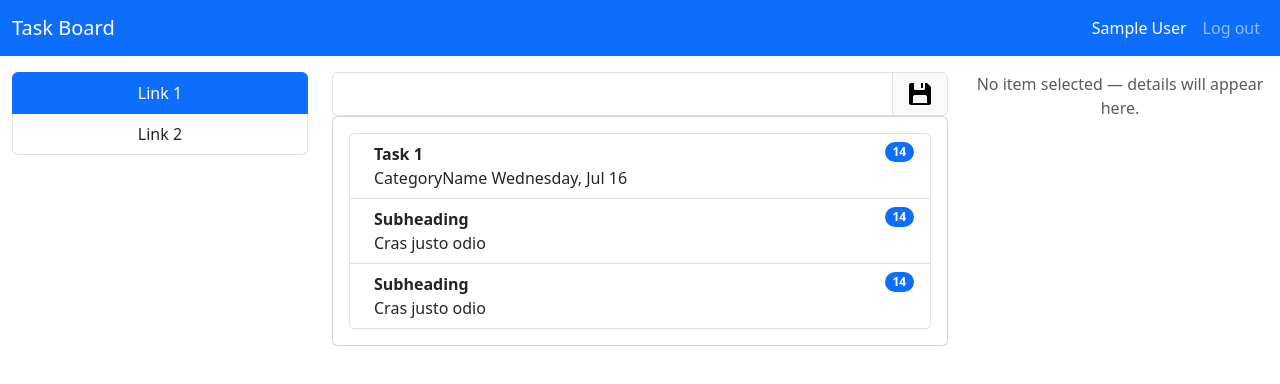
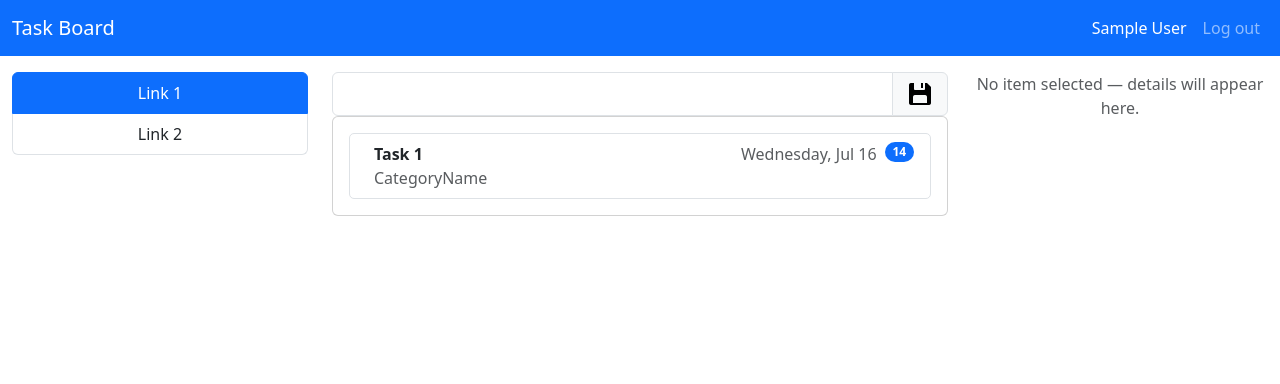
Before and after one commit to Ritesh16/TaskBoard, a React (Vite) app in the folder TaskBoard.Web/: page /home in a window 1280 px wide. Shown: the top 384 px of the page. Built offline with nearby package versions, Linux system fonts and the light colour scheme; sample sign-in values are in the browser's storage.

Commit message:
Creating user home with new components

```diff
--- a/TaskBoard.Web/src/features/account/Login.tsx
+++ b/TaskBoard.Web/src/features/account/Login.tsx
@@ -69,6 +69,7 @@ export default function Login() {
                     className="mb-3"
                   >
                     <Form.Control
+                      type="password"
                       {...register("password")}
                       isInvalid={!!errors.password}
                       size="lg"
--- a/TaskBoard.Web/src/features/home/UserHome.tsx
+++ b/TaskBoard.Web/src/features/home/UserHome.tsx
@@ -1,21 +1,13 @@
-import { Badge, Button, Card, Col, Form, InputGroup, ListGroup, Row, Tab } from 'react-bootstrap';
-import logo from '../../assets/save.png';
-import { useState, type ChangeEvent, type FormEvent } from 'react';
+import { Col, Row, Tab, ListGroup } from 'react-bootstrap';
+import { useState } from 'react';
+import AddTask from '../task/AddTask';
+import TaskList from '../task/TaskList';
+import TaskDetail from '../task/TaskDetail';
 
 export default function UserHome() {
-    const [value, setValue] = useState<string>('');
+    //const [value, setValue] = useState<string>('');
     const [activeKey, setActiveKey] = useState<string>('#link1');
     const [section3Data, setSection3Data] = useState<string | null>(null);
-
-    const handleSubmit = (e: FormEvent<HTMLFormElement>) => {
-        e.preventDefault();
-        console.log('Submitted:', value);
-        setValue('');
-    };
-
-    const handleChange = (e: ChangeEvent<HTMLInputElement>) => {
-        setValue(e.target.value);
-    };
 
     const loadTask = (taskId: string) => {
         // load details into section-3
@@ -50,92 +42,22 @@ export default function UserHome() {
                     <Col sm={6}>
                         <Tab.Content>
                             <Tab.Pane eventKey="#link1">
-                                <Form onSubmit={handleSubmit}>
-                                    <Form.Group as={Col} controlId="validationCustomUsername">
-                                        <InputGroup hasValidation>
-                                            <Form.Control
-                                                type="text"
-                                                aria-describedby="inputGroupPrepend"
-                                                required
-                                                onChange={handleChange}
-                                            />
-                                            <InputGroup.Text id="inputGroupPrepend" style={{ cursor: 'pointer' }}>
-                                                <img src={logo} alt="Logo" onClick={(e) => {
-                                                    const form = e.currentTarget.closest('form');
-                                                    if (form) form.requestSubmit();
-                                                }} />
-                                            </InputGroup.Text>
-                                            <Form.Control.Feedback type="invalid">
-                                                Please choose a username.
-                                            </Form.Control.Feedback>
-                                        </InputGroup>
-                                    </Form.Group>
-                                </Form>
+                                <AddTask />
                                 <main className="center-wrap">
                                     <div className="center-content">
-                                        <div className="card p-3">
-                                            <ListGroup as="ol">
-                                                <ListGroup.Item
-                                                    style={{ cursor: 'pointer' }}
-                                                    as="li"
-                                                    className="d-flex justify-content-between align-items-start"
-                                                >
-                                                    <div className="ms-2 me-auto" onClick={() => loadTask('Task 1')}>
-                                                        <div className="fw-bold">Task 1</div>
-                                                        CategoryName Wednesday, Jul 16
-                                                    </div>
-                                                    <Badge bg="primary" pill>
-                                                        14
-                                                    </Badge>
-                                                </ListGroup.Item>
-                                                <ListGroup.Item
-                                                    as="li"
-                                                    className="d-flex justify-content-between align-items-start"
-                                                >
-                                                    <div className="ms-2 me-auto">
-                                                        <div className="fw-bold">Subheading</div>
-                                                        Cras justo odio
-                                                    </div>
-                                                    <Badge bg="primary" pill>
-                                                        14
-                                                    </Badge>
-                                                </ListGroup.Item>
-                                                <ListGroup.Item
-                                                    as="li"
-                                                    className="d-flex justify-content-between align-items-start"
-                                                >
-                                                    <div className="ms-2 me-auto">
-                                                        <div className="fw-bold">Subheading</div>
-                                                        Cras justo odio
-                                                    </div>
-                                                    <Badge bg="primary" pill>
-                                                        14
-                                                    </Badge>
-                                                </ListGroup.Item>
-                                            </ListGroup>
-                                        </div>
+                                        <TaskList
+                                            items={[{ id: 'Task-1', title: 'Task 1', category: 'CategoryName', date: 'Wednesday, Jul 16', count: 14 }]}
+                                            onSelect={loadTask}
+                                        />
                                     </div>
                                 </main>
-
                             </Tab.Pane>
                             <Tab.Pane eventKey="#link2">Tab pane content 2</Tab.Pane>
                         </Tab.Content>
                     </Col>
                     <Col sm={3}>
                         <div style={{ minHeight: '200px' }}>
-                            {section3Data ? (
-                                <Card>
-                                    <Card.Body>
-                                        <Card.Title>Details</Card.Title>
-                                        <Card.Text>{`Loaded: ${section3Data}`}</Card.Text>
-                                        <Button size="sm" variant="secondary" onClick={() => setSection3Data(null)}>
-                                            Clear
-                                        </Button>
-                                    </Card.Body>
-                                </Card>
-                            ) : (
-                                <div className="text-muted">No item selected — details will appear here.</div>
-                            )}
+                            <TaskDetail taskId={section3Data} onClear={() => setSection3Data(null)} />
                         </div>
                     </Col>
                 </Row>
--- /dev/null
+++ b/TaskBoard.Web/src/features/task/AddTask.tsx
@@ -0,0 +1,43 @@
+import { Form, InputGroup, Col } from "react-bootstrap";
+import logo from '../../assets/save.png';
+import { useState, type ChangeEvent, type FormEvent } from "react";
+
+export default function AddTask() {
+    const [value, setValue] = useState<string>('');
+
+     const handleSubmit = (e: FormEvent<HTMLFormElement>) => {
+            e.preventDefault();
+            console.log('Submitted:', value);
+            setValue('');
+        };
+
+        const handleChange = (e: ChangeEvent<HTMLInputElement>) => {
+            setValue(e.target.value);
+        };
+
+    return (
+        <>
+            <Form onSubmit={handleSubmit}>
+                <Form.Group as={Col} controlId="validationCustomUsername">
+                    <InputGroup hasValidation>
+                        <Form.Control
+                            type="text"
+                            aria-describedby="inputGroupPrepend"
+                            required
+                            onChange={handleChange}
+                        />
+                        <InputGroup.Text id="inputGroupPrepend" style={{ cursor: 'pointer' }}>
+                            <img src={logo} alt="Logo" onClick={(e) => {
+                                const form = e.currentTarget.closest('form');
+                                if (form) form.requestSubmit();
+                            }} />
+                        </InputGroup.Text>
+                        <Form.Control.Feedback type="invalid">
+                            Please choose a username.
+                        </Form.Control.Feedback>
+                    </InputGroup>
+                </Form.Group>
+            </Form>
+        </>
+    )
+}
--- /dev/null
+++ b/TaskBoard.Web/src/features/task/TaskDetail.tsx
@@ -0,0 +1,19 @@
+import { Card, Button } from 'react-bootstrap';
+
+export default function TaskDetail({ taskId, onClear }: { taskId: string | null; onClear: () => void }) {
+  if (!taskId) {
+    return <div className="text-muted">No item selected — details will appear here.</div>;
+  }
+
+  return (
+    <Card>
+      <Card.Body>
+        <Card.Title>Details</Card.Title>
+        <Card.Text>{`Loaded: ${taskId}`}</Card.Text>
+        <Button size="sm" variant="secondary" onClick={onClear}>
+          Clear
+        </Button>
+      </Card.Body>
+    </Card>
+  );
+}
--- /dev/null
+++ b/TaskBoard.Web/src/features/task/TaskList.tsx
@@ -0,0 +1,38 @@
+import { ListGroup, Badge } from 'react-bootstrap';
+
+export type TaskItem = {
+  id: string;
+  title: string;
+  category?: string;
+  date?: string;
+  count?: number;
+};
+
+export default function TaskList({ items = [], onSelect }: { items?: TaskItem[]; onSelect: (id: string) => void }) {
+  return (
+    <div className="card p-3">
+      <ListGroup as="ol">
+        {items.map((it) => (
+          <ListGroup.Item
+            key={it.id}
+            style={{ cursor: 'pointer' }}
+            as="li"
+            className="d-flex justify-content-between align-items-start"
+            onClick={() => onSelect(it.id)}
+          >
+            <div className="ms-2 me-auto">
+              <div className="fw-bold">{it.title}</div>
+              <div className="text-muted">{it.category}</div>
+            </div>
+            <div className="text-end text-muted me-2" style={{ minWidth: 110 }}>
+              {it.date}
+            </div>
+            <Badge bg="primary" pill>
+              {it.count ?? 0}
+            </Badge>
+          </ListGroup.Item>
+        ))}
+      </ListGroup>
+    </div>
+  );
+}
--- /dev/null
+++ b/TaskBoard.Web/src/lib/types/Task.ts
@@ -0,0 +1,5 @@
+export interface Task {
+    id: number;
+    title: string;
+    dueDate?: Date;
+}
```
